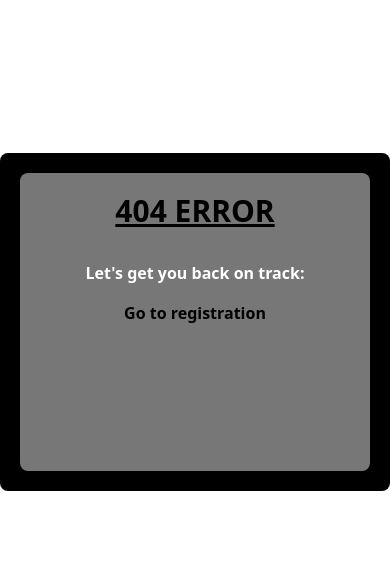
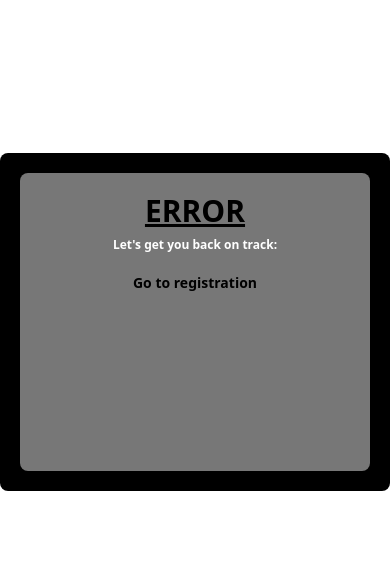
Before and after one commit to aidanvancil/virtual_graffiti, a Django app: template app/templates/errors.html in a window 390 px wide. Shown: the part 134-699 px from the top of the page. Run offline with Django 4.2, Linux system fonts and the light colour scheme; the template is opened without the code that fills it, so the values that code supplies are empty; some libraries are stand-ins or nearby versions.

Commit message:
fix: responsive error page

```diff
--- a/app/templates/errors.html
+++ b/app/templates/errors.html
@@ -14,18 +14,18 @@
 <div class="flex items-center justify-center h-screen mt-[-5vh]">
     <div class="p-5 px-5 w-full md:w-1/2 lg:w-1/3 h-2/5 bg-black rounded-lg flex flex-col items-center">
         <div class="p-5 px-5 w-full h-full bg-[#777777] rounded-lg flex flex-col items-center text-white font-bold">
-            <h1 class="text-center underline text-3xl md:text-5xl text-black">404 ERROR</h1>
+            <h1 class="text-center underline text-3xl md:text-5xl text-black">{{ error_code }} ERROR</h1>
 
-            <div class="mt-8 text-base md:text-lg lg:text-lg sm:block hidden">
+            <div class="mt-8 text-xs md:text-md sm:block hidden">
                 <p>Sorry, the page you are looking for does not exist.</p>
             </div>
 
-            <div class="mt-8 text-base md:text-lg lg:text-lg">
+            <div class="mt-2 mb-5 text-xs md:text-xs">
                 <p>Let's get you back on track:</p>
             </div>
 
-            <div class="mt-4 flex flex-col items-center">
-                <a href="/" class="text-black hover:underline">Go to registration</a>
+            <div class="flex flex-col items-center text-sm">
+                <a href="/" class="text-black hover:underline">Go to {% if user.is_authenticated %} admin panel {% else %} registration {% endif %}</a>
                 <p class="mt-2 sm:block hidden">or</p>
                 <a href="javascript:history.back()" class="text-black hover:underline sm:block hidden">Go back to previous page</a>
             </div>
```
